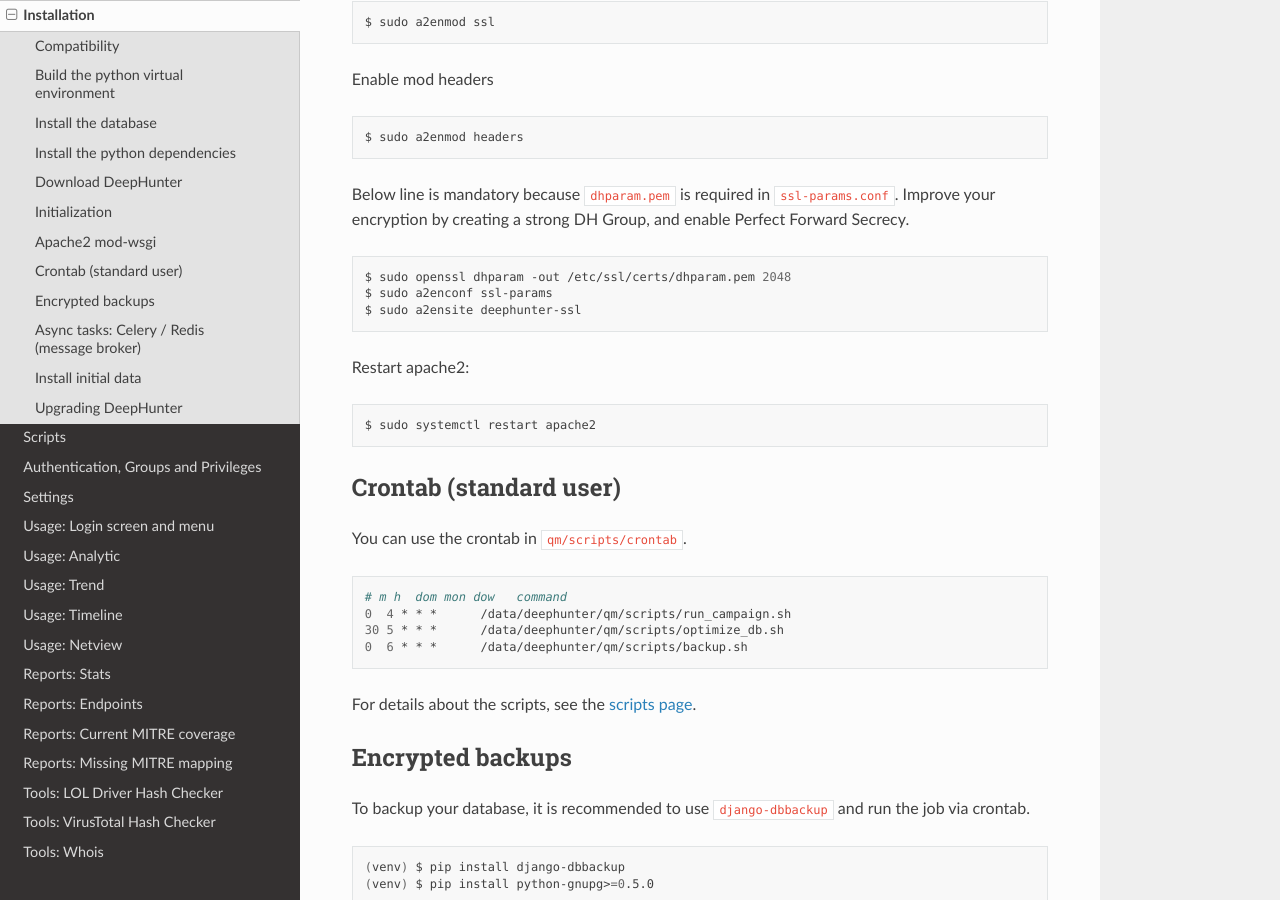
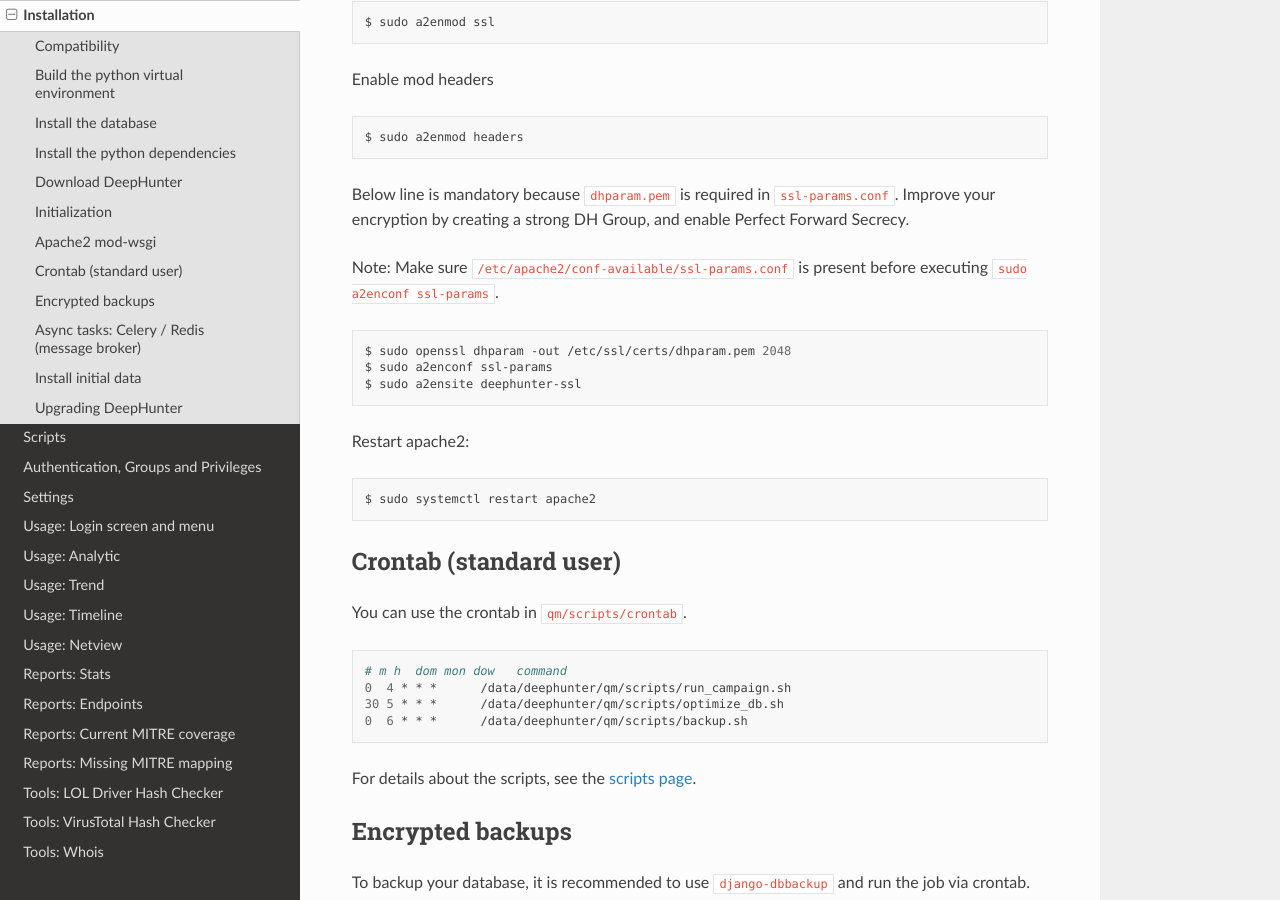
Before and after one commit to wikijm/deephunter, a Sphinx documentation site: the page built from docs/install.rst, in a window 1280 px wide and 900 px high, scrolled down 1859 px. Built offline with Sphinx 7.4.7 and the Read the Docs theme 3.1.0, drawn with Linux system fonts in a browser that asks for light colours.

Commit message:
updated doc

```diff
--- a/docs/install.rst
+++ b/docs/install.rst
@@ -91,6 +91,8 @@
 	$ sudo a2enmod headers
 
 Below line is mandatory because ``dhparam.pem`` is required in ``ssl-params.conf``. Improve your encryption by creating a strong DH Group, and enable Perfect Forward Secrecy.
+
+Note: Make sure ``/etc/apache2/conf-available/ssl-params.conf`` is present before executing ``sudo a2enconf ssl-params``.
 
 .. code-block:: sh
 
```
